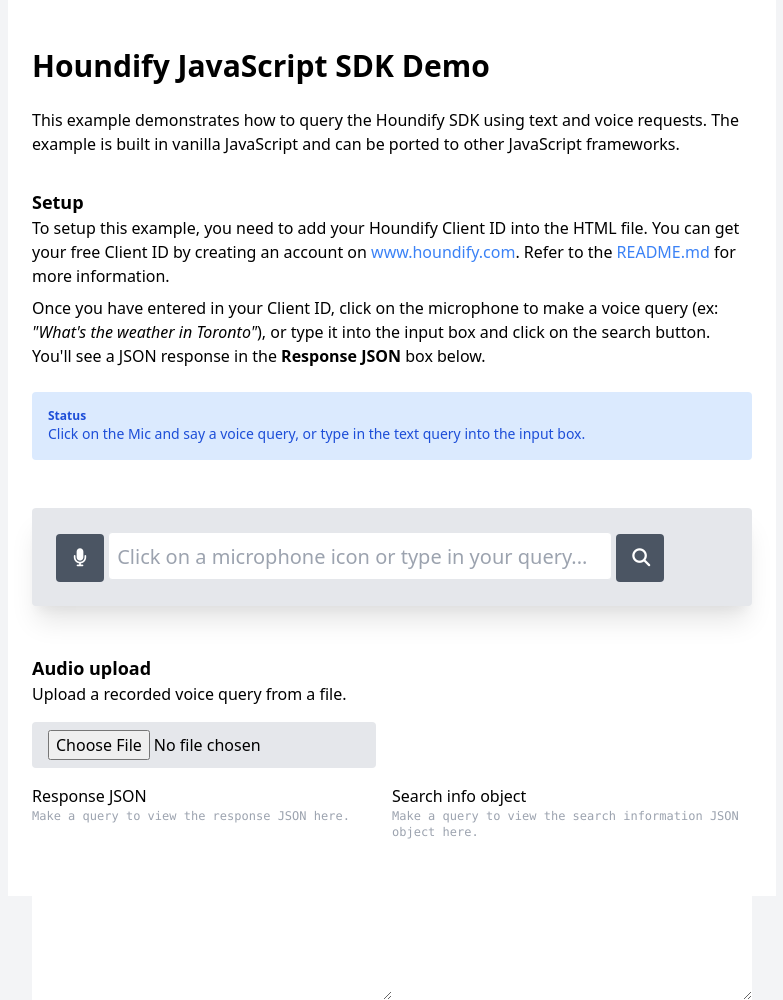
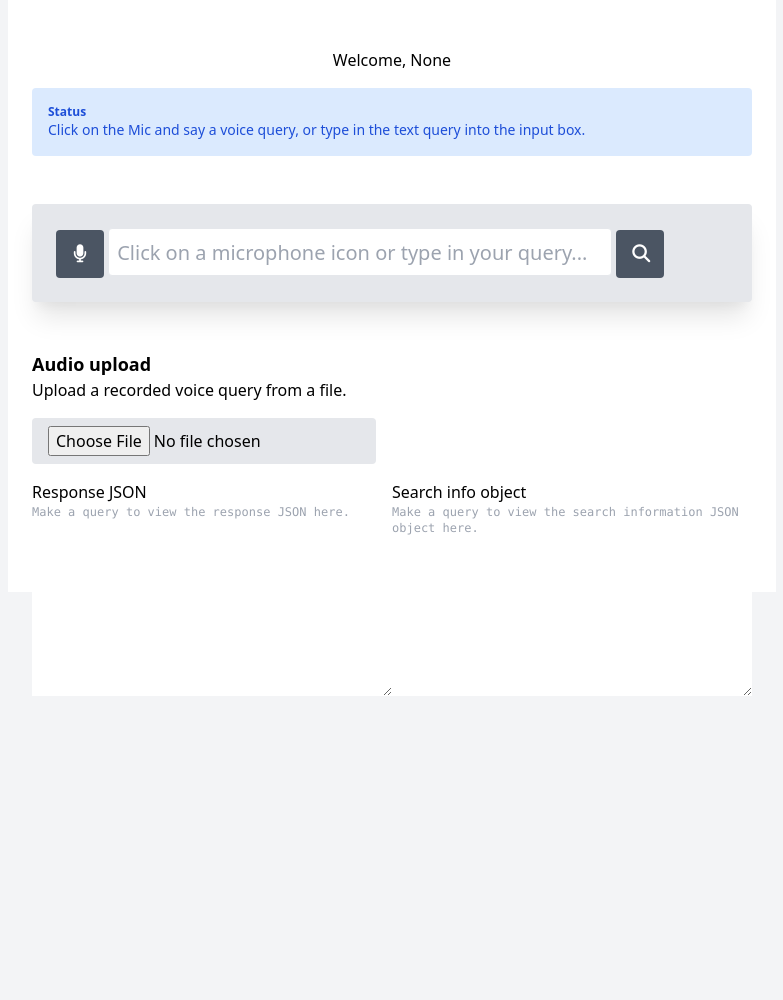
Before and after one commit to arnavgrg/Dr.ai, a Flask app: page /query in a window 1280 px wide. Shown: the whole page, without its empty margins (248-1031 px from the left). After the commit the page ends 695 px from the top, so only its background shows below. Run offline with Flask 2, Linux system fonts and the light colour scheme; some libraries are stand-ins or nearby versions.

Commit message:
Updated base.html to remove unnecessary page headers

```diff
--- a/app.py
+++ b/app.py
@@ -1,5 +1,6 @@
 from flask import render_template, request
 from flask import Flask
+import os
 
 app = Flask(__name__)
 
@@ -13,4 +14,6 @@ def get():
     return render_template('base.html', username=user_name)
 
 if __name__ == "__main__":
+    os.environ['FLASK_ENV']='development'
+    os.environ['FLASK_DEBUG']="1"
     app.run(debug=True)
--- a/templates/base.html
+++ b/templates/base.html
@@ -13,33 +13,7 @@
 
   <body class="bg-gray-100 min-h-screen">
     <div class="m-auto max-w-3xl bg-white py-12 px-6">
-      <h2 class="text-3xl font-bold mb-6">Houndify JavaScript SDK Demo</h2>
-      <p class="pb-2">
-        This example demonstrates how to query the Houndify SDK using text and
-        voice requests. The example is built in vanilla JavaScript and can be
-        ported to other JavaScript frameworks.
-      </p>
-
-      <h2 class="text-lg font-bold mt-6">Setup</h2>
-      <p class="pb-2">
-        To setup this example, you need to add your Houndify Client ID into the
-        HTML file. You can get your free Client ID by creating an account on
-        <a class="text-blue-500" href="https://houndify.com">www.houndify.com</a
-        >. Refer to the
-        <a
-          class="text-blue-500"
-          href="https://github.com/soundhound/hound-sdk-web-example/blob/master/README.md"
-          >README.md</a
-        >
-        for more information.
-      </p>
-      <p class="pb-2">
-        Once you have entered in your Client ID, click on the microphone to make
-        a voice query (ex: <i>"What's the weather in Toronto"</i>), or type it
-        into the input box and click on the search button. You'll see a JSON
-        response in the <strong>Response JSON</strong> box below.
-      </p>
-
+      <h1 style="text-align: center;"> Welcome, {% print(username) %} </h1>
       <div id="status" class="bg-blue-100 text-blue-700 p-4 my-4 rounded">
         <div class="text-xs font-bold text-blue-700">Status</div>
         <p class="text-sm">
```
